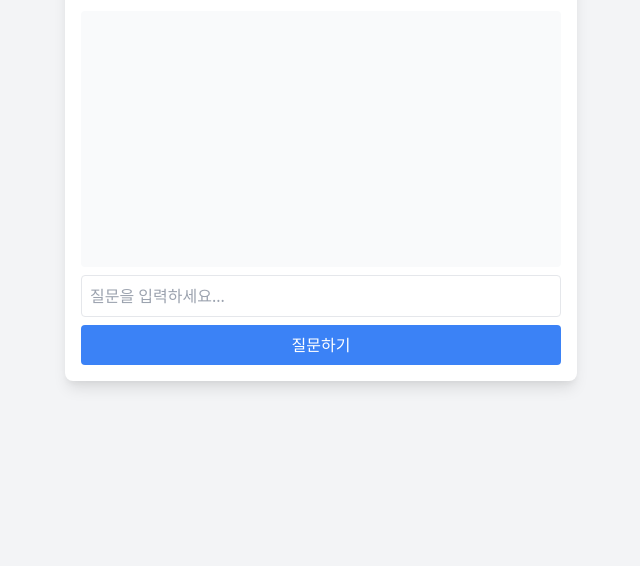
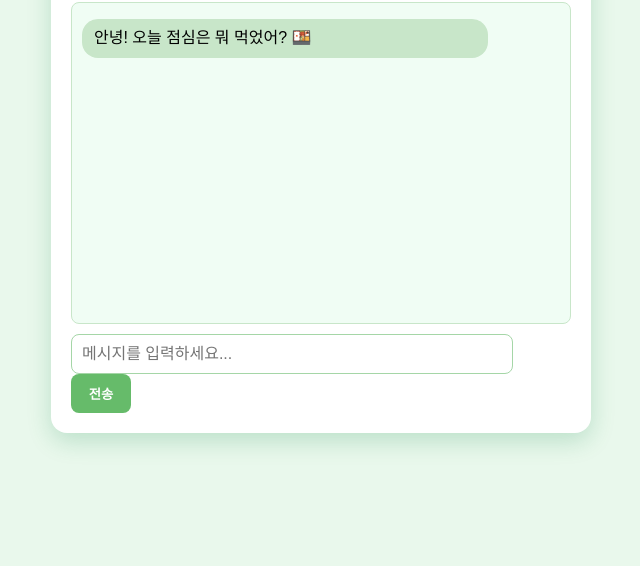
Before and after one commit to eduwang/0519vitegpt, a website built with Vite: page index.html in a window 1280 px wide. Shown: the part 234-800 px from the top of the page, without its empty margins (319-959 px from the left). Built offline with nearby package versions, Linux system fonts and the light colour scheme; no server answers.

Commit message:
저녁 메뉴 추천 챗봇

```diff
--- a/index.html
+++ b/index.html
@@ -1,18 +1,22 @@
 <!DOCTYPE html>
 <html lang="ko">
-<head>
-  <meta charset="UTF-8">
-  <meta name="viewport" content="width=device-width, initial-scale=1.0">
-  <title>간단한 GPT 챗봇</title>
-  <script type="module" src="/main.js"></script>
-  <link href="https://cdn.jsdelivr.net/npm/tailwindcss@2.2.19/dist/tailwind.min.css" rel="stylesheet">
-</head>
-<body class="bg-gray-100 p-4 flex flex-col items-center justify-center h-screen">
-  <div class="bg-white shadow-lg rounded-lg w-full max-w-lg p-4">
-    <h1 class="text-xl font-bold mb-4">GPT 간단 챗봇</h1>
-    <div id="chatbox" class="h-64 overflow-auto bg-gray-50 p-2 rounded mb-2"></div>
-    <input type="text" id="userInput" placeholder="질문을 입력하세요..." class="border p-2 w-full rounded mb-2">
-    <button id="sendBtn" class="bg-blue-500 text-white rounded p-2 w-full">질문하기</button>
-  </div>
-</body>
+  <head>
+    <meta charset="UTF-8" />
+    <meta name="viewport" content="width=device-width, initial-scale=1.0" />
+    <title>오늘 저녁 뭐 먹지? 챗봇</title>
+    <link rel="stylesheet" href="/styles.css" />
+    <script type="module" src="/main.js"></script>
+  </head>
+  <body>
+    <div class="chat-container">
+      <h1>🍽️ 저녁 메뉴 챗봇</h1>
+      <div id="chatbox" class="chatbox"></div>
+      <input
+        type="text"
+        id="userInput"
+        placeholder="메시지를 입력하세요..."
+      />
+      <button id="sendBtn">전송</button>
+    </div>
+  </body>
 </html>
--- a/main.js
+++ b/main.js
@@ -1,72 +1,68 @@
 const apiKey = import.meta.env.VITE_OPENAI_API_KEY;
-const chatbox = document.getElementById('chatbox');
-const userInput = document.getElementById('userInput');
-const sendBtn = document.getElementById('sendBtn');
+const chatbox = document.getElementById("chatbox");
+const userInput = document.getElementById("userInput");
+const sendBtn = document.getElementById("sendBtn");
 
-// 🟢 시스템 프롬프트 설정 (이 부분을 자유롭게 수정하여 보시면 됩니다)
+// 🔰 초기 프롬프트
 const systemPrompt = `
-당신은 친절하고 유쾌한 수학 교사입니다.
-학생의 질문에 쉽고 따뜻하게 답해주세요.
-답을 줄 때는 학생의 기분을 한 번씩 물어봐주세요.
-예를 들어, 수학 문제를 설명할 땐
-직관적이고 구체적인 사례를 들어주세요.
+너는 학생들이 저녁 메뉴를 고민할 때 도움을 주는 챗봇이야.
+대화는 따뜻하고 친절한 어조로 이어가고, 학생의 오늘 점심 메뉴를 먼저 물어본 다음
+그에 어울리는 저녁 메뉴를 추천해줘.
+대화 맥락을 반영해서 자연스럽게 이어가도록 해.
 `;
 
-// 🟡 대화 맥락을 저장하는 배열 (시스템 프롬프트 포함)
+// 🧠 대화 맥락 저장
 const conversationHistory = [
-  { role: "system", content: systemPrompt }
+  { role: "system", content: systemPrompt },
+  { role: "assistant", content: "안녕! 오늘 점심은 뭐 먹었어? 🍱" }
 ];
 
+// 👉 메시지 출력
+function addMessage(content, sender = "bot") {
+  const message = document.createElement("div");
+  message.className = sender === "user" ? "message user" : "message bot";
+  message.textContent = content;
+  chatbox.appendChild(message);
+  chatbox.scrollTop = chatbox.scrollHeight;
+}
+
+// 🟢 첫 질문 출력
+addMessage("안녕! 오늘 점심은 뭐 먹었어? 🍱", "bot");
+
+// 🚀 GPT 응답 호출
 async function fetchGPTResponse() {
   const response = await fetch("https://api.openai.com/v1/chat/completions", {
     method: "POST",
     headers: {
       "Content-Type": "application/json",
-      "Authorization": `Bearer ${apiKey}`
+      Authorization: `Bearer ${apiKey}`,
     },
     body: JSON.stringify({
-      model: "gpt-4-turbo", //이 부분에서 모델을 바꿔볼 수 있습니다.
+      model: "gpt-4",
       messages: conversationHistory,
-      temperature: 0.7, //이 부분은 모델의 창의성을 조절하는 부분입니다. 0정답중심, 1자유로운 창의적인 응답
+      temperature: 0.8,
     }),
   });
 
   const data = await response.json();
-  return data.choices[0].message.content;
+  const reply = data.choices[0].message.content;
+  conversationHistory.push({ role: "assistant", content: reply });
+  addMessage(reply, "bot");
 }
 
+// ✉️ 메시지 전송
 async function handleSend() {
-  const prompt = userInput.value.trim();
-  if (!prompt) return;
+  const input = userInput.value.trim();
+  if (!input) return;
 
-  // 사용자 입력 UI에 출력
-  chatbox.innerHTML += `<div class="text-right mb-2 text-blue-600">나: ${prompt}</div>`;
-  chatbox.scrollTop = chatbox.scrollHeight;
-
-  // 사용자 메시지를 대화 이력에 추가
-  conversationHistory.push({ role: "user", content: prompt });
-
-  // 입력 필드 초기화
-  userInput.value = '';
-
-  // GPT 응답 받아오기
-  const reply = await fetchGPTResponse();
-
-  // GPT 응답 UI에 출력
-  chatbox.innerHTML += `<div class="text-left mb-2 text-gray-800">GPT: ${reply}</div>`;
-  chatbox.scrollTop = chatbox.scrollHeight;
-
-  // GPT 응답도 대화 이력에 추가
-  conversationHistory.push({ role: "assistant", content: reply });
+  addMessage(input, "user");
+  conversationHistory.push({ role: "user", content: input });
+  userInput.value = "";
+  await fetchGPTResponse();
 }
 
-// 버튼 클릭 시 작동
-sendBtn.addEventListener('click', handleSend);
-
-// 엔터키 입력 시 작동
-userInput.addEventListener('keydown', (e) => {
-  if (e.key === 'Enter' && !e.shiftKey) {
-    e.preventDefault();
-    handleSend();
-  }
+// 버튼 클릭 또는 엔터 입력
+sendBtn.addEventListener("click", handleSend);
+userInput.addEventListener("keydown", (e) => {
+  if (e.key === "Enter") handleSend();
 });
--- /dev/null
+++ b/styles.css
@@ -0,0 +1,76 @@
+body {
+  margin: 0;
+  font-family: "Pretendard", sans-serif;
+  background-color: #e9f8ec;
+  display: flex;
+  justify-content: center;
+  align-items: center;
+  height: 100vh;
+}
+
+.chat-container {
+  background-color: #ffffff;
+  border-radius: 16px;
+  box-shadow: 0 8px 24px rgba(0, 128, 64, 0.2);
+  width: 100%;
+  max-width: 500px;
+  padding: 20px;
+}
+
+h1 {
+  text-align: center;
+  color: #2e7d32;
+  margin-bottom: 16px;
+}
+
+.chatbox {
+  background-color: #f0fdf4;
+  border: 1px solid #c8e6c9;
+  border-radius: 8px;
+  height: 300px;
+  overflow-y: auto;
+  padding: 10px;
+  margin-bottom: 10px;
+}
+
+.message {
+  margin: 6px 0;
+  padding: 8px 12px;
+  border-radius: 16px;
+  max-width: 80%;
+  line-height: 1.4;
+}
+
+.message.bot {
+  background-color: #c8e6c9;
+  align-self: flex-start;
+}
+
+.message.user {
+  background-color: #a5d6a7;
+  align-self: flex-end;
+  text-align: right;
+}
+
+input[type="text"] {
+  width: calc(100% - 80px);
+  padding: 10px;
+  border: 1px solid #a5d6a7;
+  border-radius: 8px;
+  font-size: 16px;
+}
+
+button {
+  width: 60px;
+  padding: 10px;
+  background-color: #66bb6a;
+  border: none;
+  border-radius: 8px;
+  color: white;
+  font-weight: bold;
+  cursor: pointer;
+}
+
+button:hover {
+  background-color: #4caf50;
+}
```
